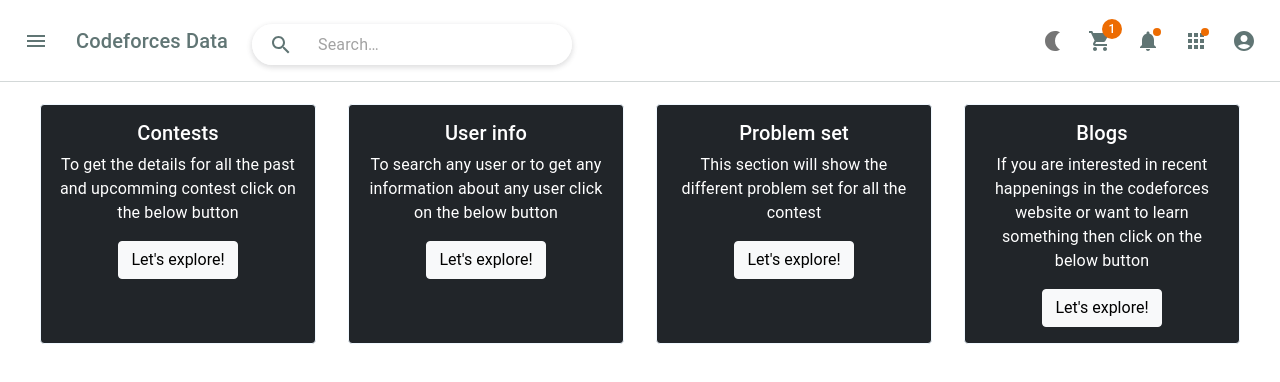
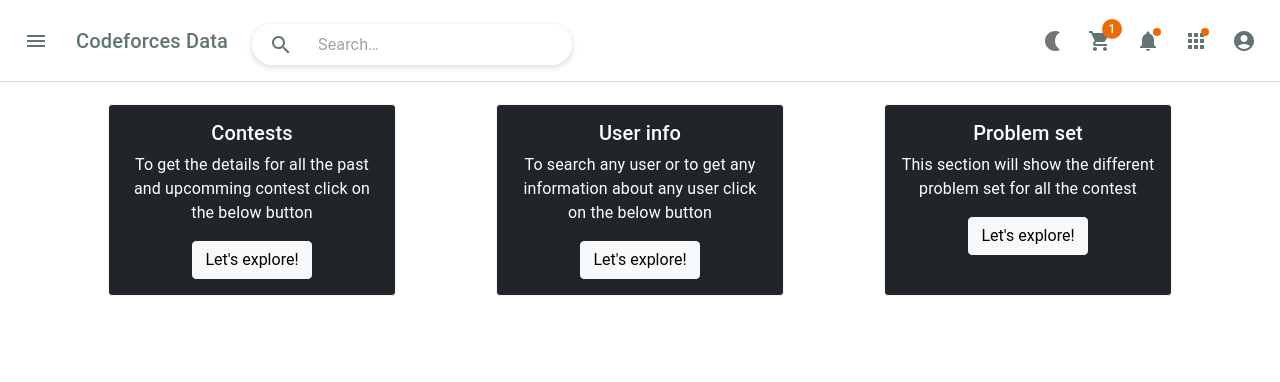
Before and after one commit to rash42/Codeforces-Data, a React (Create React App) app: page / in a window 1280 px wide. Shown: the top 382 px of the page. Built offline with nearby package versions, Linux system fonts and the light colour scheme; a web font is replaced by a local one.

Commit message:
Deploying to development branch

```diff
--- a/src/components/Row.js
+++ b/src/components/Row.js
@@ -8,14 +8,14 @@
     const text_contest = `To get the details for all the past and upcomming contest click on the below button`;
     const text_user = `To search any user or to get any information about any user click on the below button`;
     const text_problem = `This section will show the different problem set for all the contest`;
-    const text_blogs = `If you are interested in recent happenings in the codeforces website or want to learn something then click on the below button`
+    // const text_blogs = `If you are interested in recent happenings in the codeforces website or want to learn something then click on the below button`
 
     return (
         <Box sx={{ flexGrow: 1, display: 'flex', flexWrap: 'wrap', justifyContent: 'space-evenly' }}>
             <Tiles name='Contests' text={text_contest} link='contests'></Tiles>
             <Tiles name='User info' text={text_user} link='user'></Tiles>
             <Tiles name='Problem set' text={text_problem} link='problems'></Tiles>
-            <Tiles name='Blogs' text={text_blogs} link='blogs'></Tiles>
+            {/* <Tiles name='Blogs' text={text_blogs} link='blogs'></Tiles> */}
         </Box>
     )
 }
```
